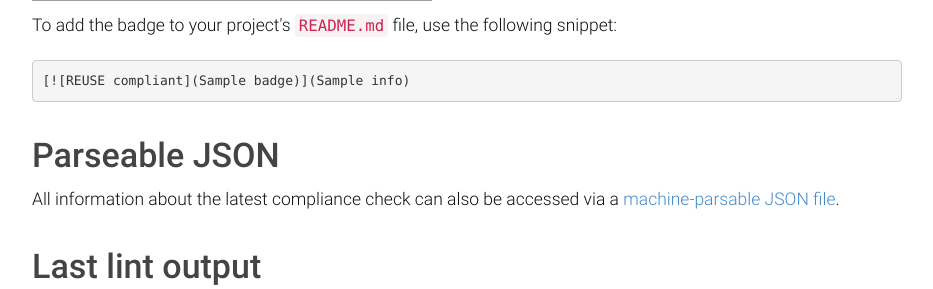
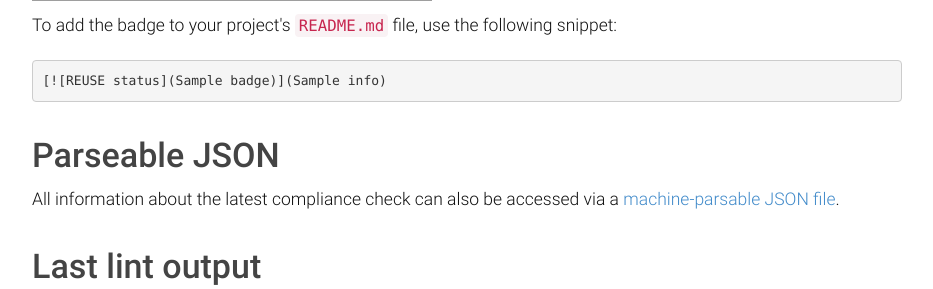
Before and after one commit to fsfe/reuse-api, a Flask app: template reuse_api/templates/info.html in a window 1280 px wide. Shown: the part 586-875 px from the top of the page, without its empty margins (173-1106 px from the left). Run offline with Flask 2, Linux system fonts and the light colour scheme; the template is opened without the code that fills it: most values are stand-ins (such as "Sample title", 1, 10 or a date in 2020); grey boxes are pictures that could not be loaded.

Commit message:
change alt text for badge to not indicate compliance

```diff
--- a/reuse_api/templates/info.html
+++ b/reuse_api/templates/info.html
@@ -35,7 +35,7 @@
       To add the badge to your project's <code>README.md</code> file,
       use the following snippet:
     </p>
-    <pre>[![REUSE compliant]({{badge}})]({{info}})</pre>
+    <pre>[![REUSE status]({{badge}})]({{info}})</pre>
 
     <h2>Parseable JSON</h2>
     <p>
```
